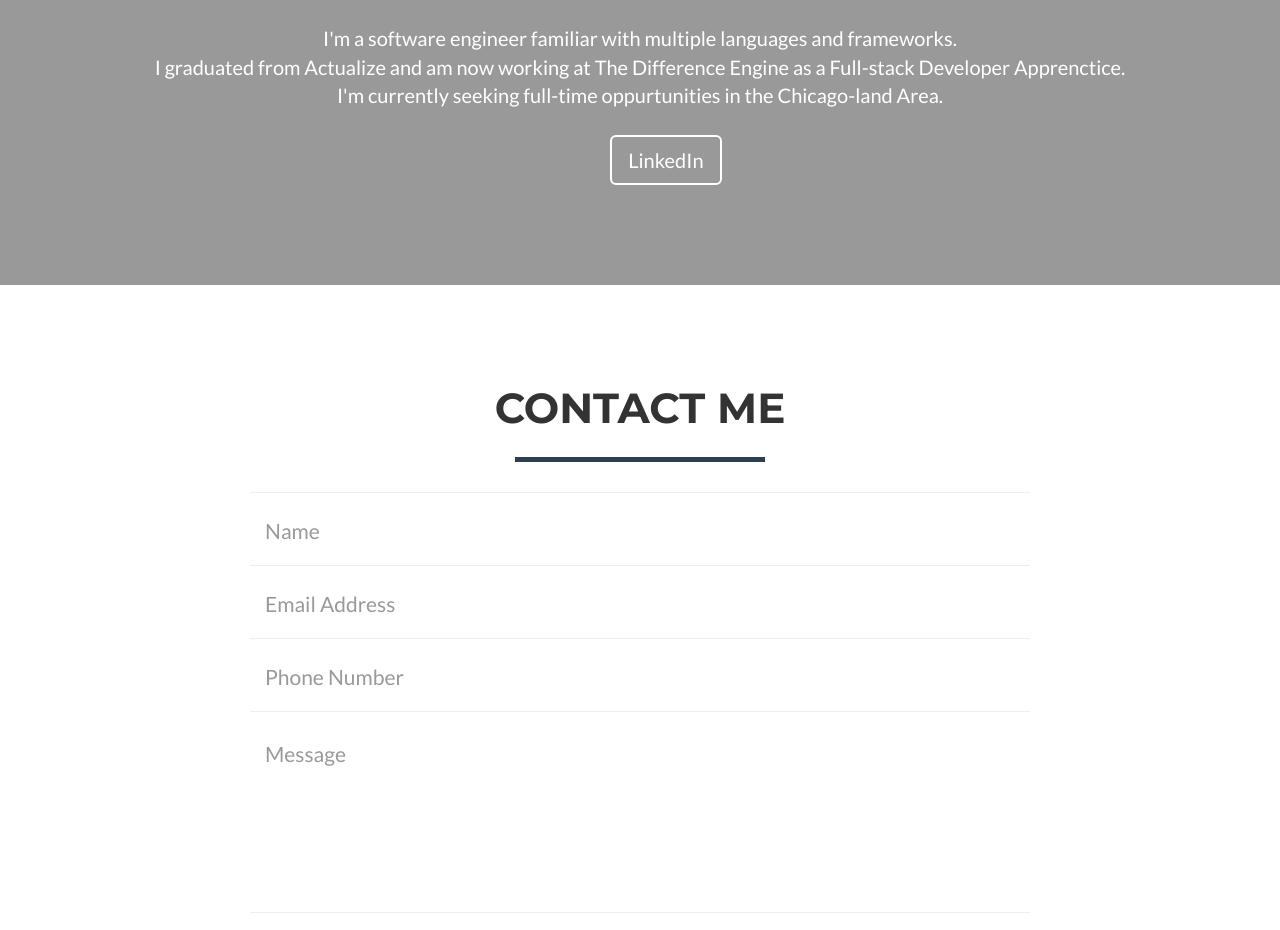
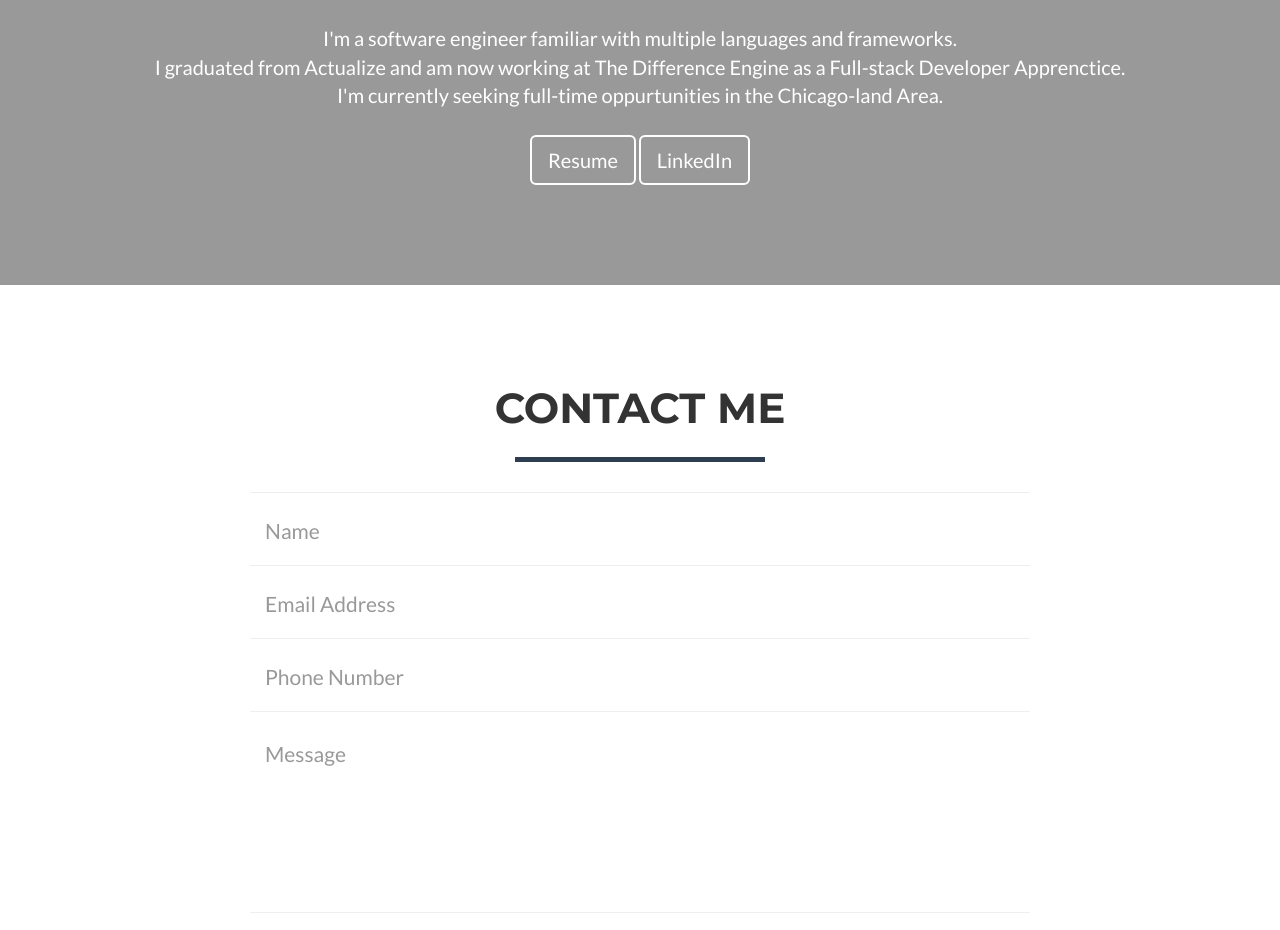
Before and after one commit to Russell-Mstowski/Russell-Mstowski.github.io, a website: page index.html in a window 1280 px wide. Shown: the part 1380-2310 px from the top of the page. Drawn offline with nearby package versions, Linux system fonts and the light colour scheme.

Commit message:
update resume link

```diff
--- a/index.html
+++ b/index.html
@@ -121,7 +121,7 @@
                     <p style="text-align: center">I'm a software engineer familiar with multiple languages and frameworks.<br> I graduated from Actualize and am now working at The Difference Engine as a Full-stack Developer Apprenctice.<br>I'm currently seeking full-time oppurtunities in the Chicago-land Area.  </p>
                 </div>
                 <div class="col-lg-8 col-lg-offset-2 text-center">
-                    <a href="https://docs.google.com/a/anyonecanlearntocode.com/document/d/1rzyHdZ8-iv9aSMASccqfnX34ozPC7Ej2C-c79_1FsRo/edit?usp=sharing"> Resume</a>
+                    <a href="https://docs.google.com/document/d/1rzyHdZ8-iv9aSMASccqfnX34ozPC7Ej2C-c79_1FsRo/edit?usp=sharing" class="btn btn-lg btn-outline"> Resume</a>
 
                     <a href="http://www.linkedin.com/in/russell-mstowski" class="btn btn-lg btn-outline">LinkedIn</a>
                 </div>
```
Also changed, not shown: img/profile.png (deleted), img/self.png (deleted), 3 other files.
